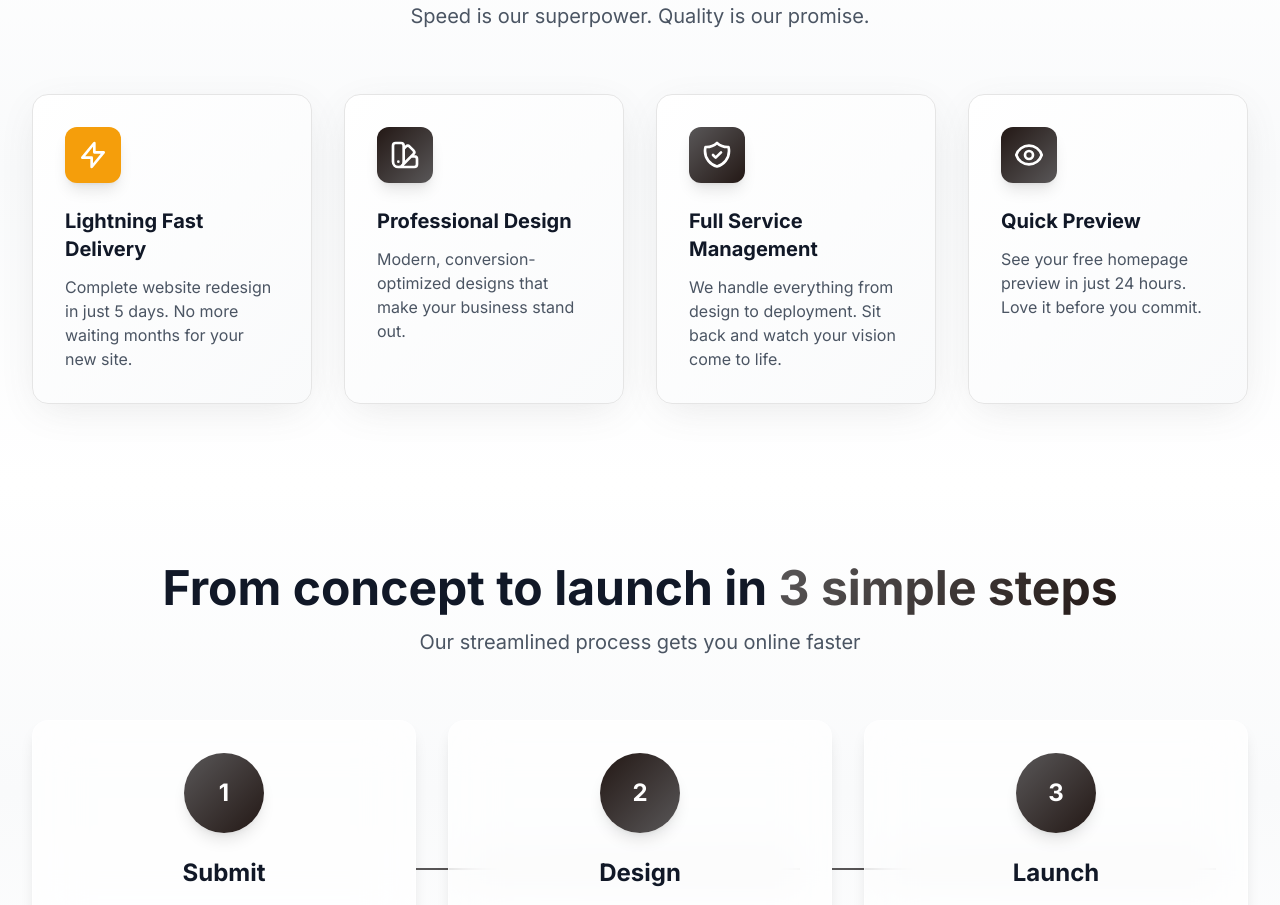
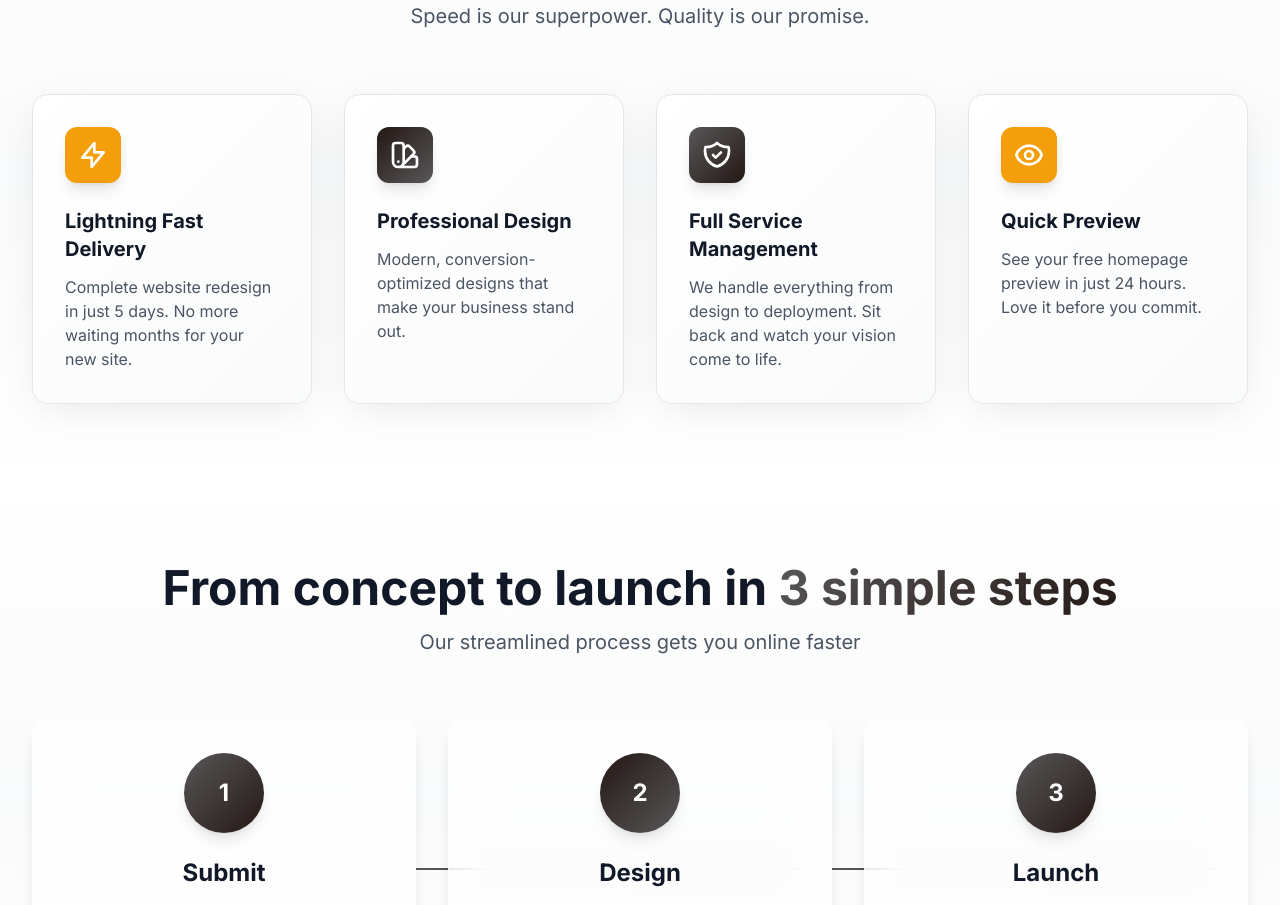
Before and after one commit to colecooke/sitesheep-website, a Next.js app: page / in a window 1280 px wide. Shown: the part 1380-2285 px from the top of the page. Built offline with nearby package versions, Linux system fonts and the light colour scheme.

Commit message:
Auto-update

```diff
--- a/app/page.tsx
+++ b/app/page.tsx
@@ -244,7 +244,7 @@ export default function Home() {
             </div>
 
             <div className="feature-card min-h-[280px] flex flex-col text-center md:text-left">
-              <div className="w-14 h-14 rounded-xl flex items-center justify-center mb-6 shadow-lg mx-auto md:mx-0" style={{ background: 'linear-gradient(135deg, #231815 0%, #595758 100%)' }}>
+              <div className="w-14 h-14 rounded-xl flex items-center justify-center mb-6 shadow-lg mx-auto md:mx-0" style={{ background: '#F59E0B' }}>
                 <svg className="w-8 h-8 text-white" fill="none" stroke="currentColor" viewBox="0 0 24 24">
                   <path strokeLinecap="round" strokeLinejoin="round" strokeWidth={2} d="M15 12a3 3 0 11-6 0 3 3 0 016 0z" />
                   <path strokeLinecap="round" strokeLinejoin="round" strokeWidth={2} d="M2.458 12C3.732 7.943 7.523 5 12 5c4.478 0 8.268 2.943 9.542 7-1.274 4.057-5.064 7-9.542 7-4.477 0-8.268-2.943-9.542-7z" />
```
